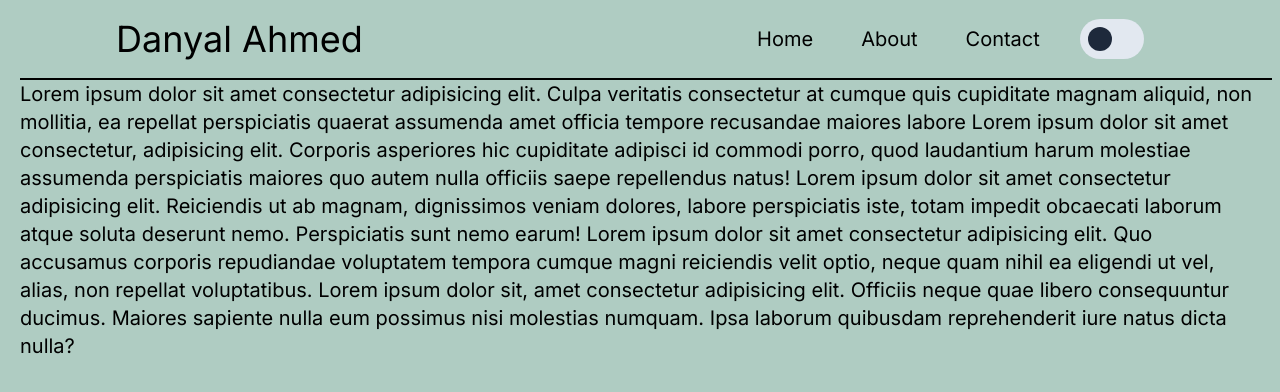
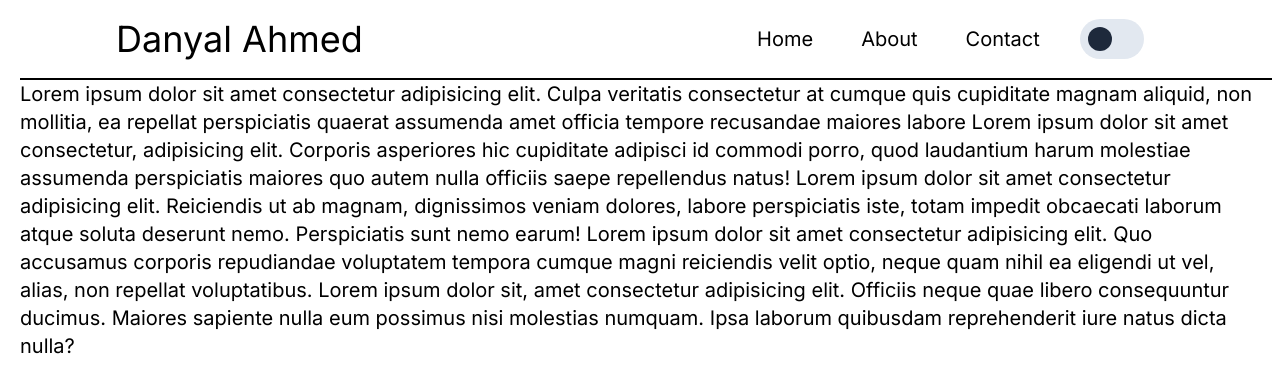
Before and after one commit to theonlynanu/website, a Next.js app: page / in a window 1280 px wide. Shown: the top 392 px of the page. Built offline with nearby package versions, Linux system fonts and the light colour scheme.

Commit message:
Update custom tailwind color palette in 'standard'

```diff
--- a/tailwind.config.js
+++ b/tailwind.config.js
@@ -12,8 +12,23 @@ module.exports = {
   theme: {
     extend: {
       colors: {
-        'russian-violet': '#0D0630',
-        'tiffany-blue': "#AFCCC2",
+        'standard': {
+          100: "#E8E6E1",
+          200: "#D3CEC4",
+          300: "#B8B2A7",
+          400: "#A39E93",
+          500: "#857F72",
+          600: "#625D52",
+          700: "#504A40",
+          800: "#423D33",
+          900: "#27241D",
+          primary: "#25D094",
+          darkprimary: "#2CDA9D",
+          confirm: "#008F56",
+          darkconfirm: "#00CC7A",
+          warn: "#E09600",
+          darkwarn: "#FFC247"
+        },
       }
     }
   }
```
